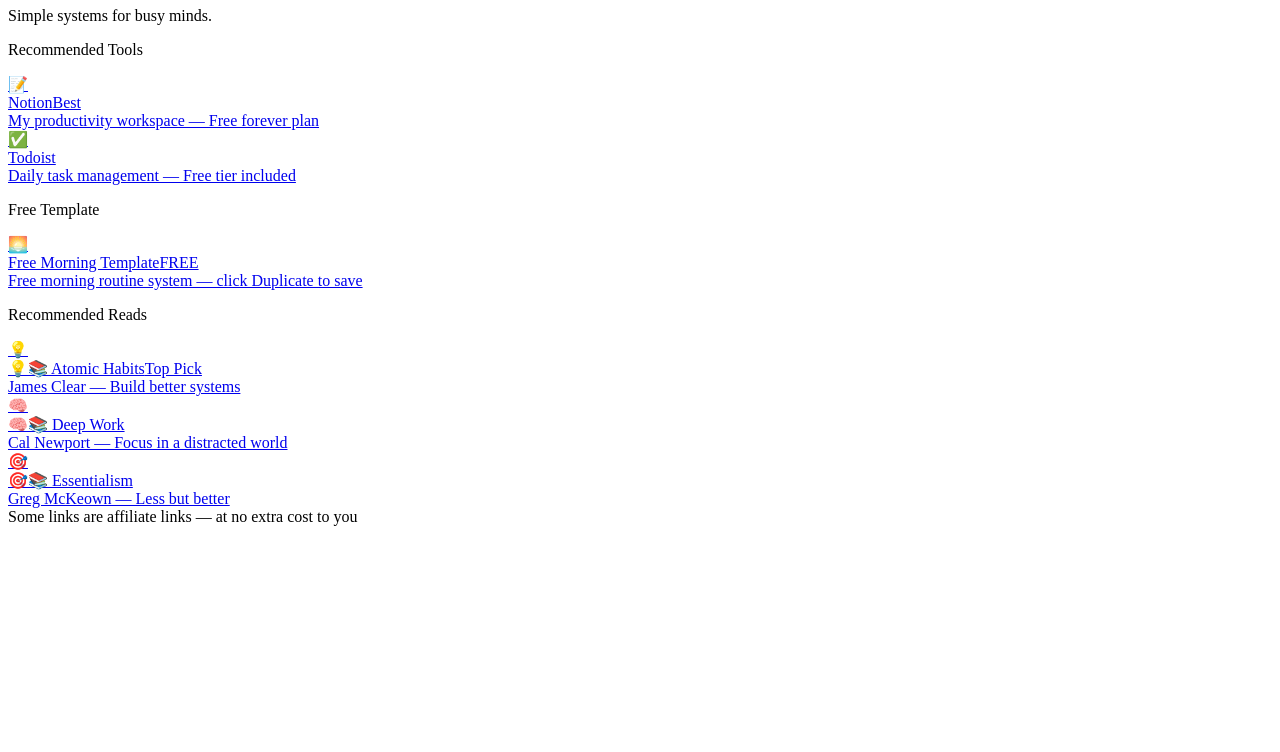
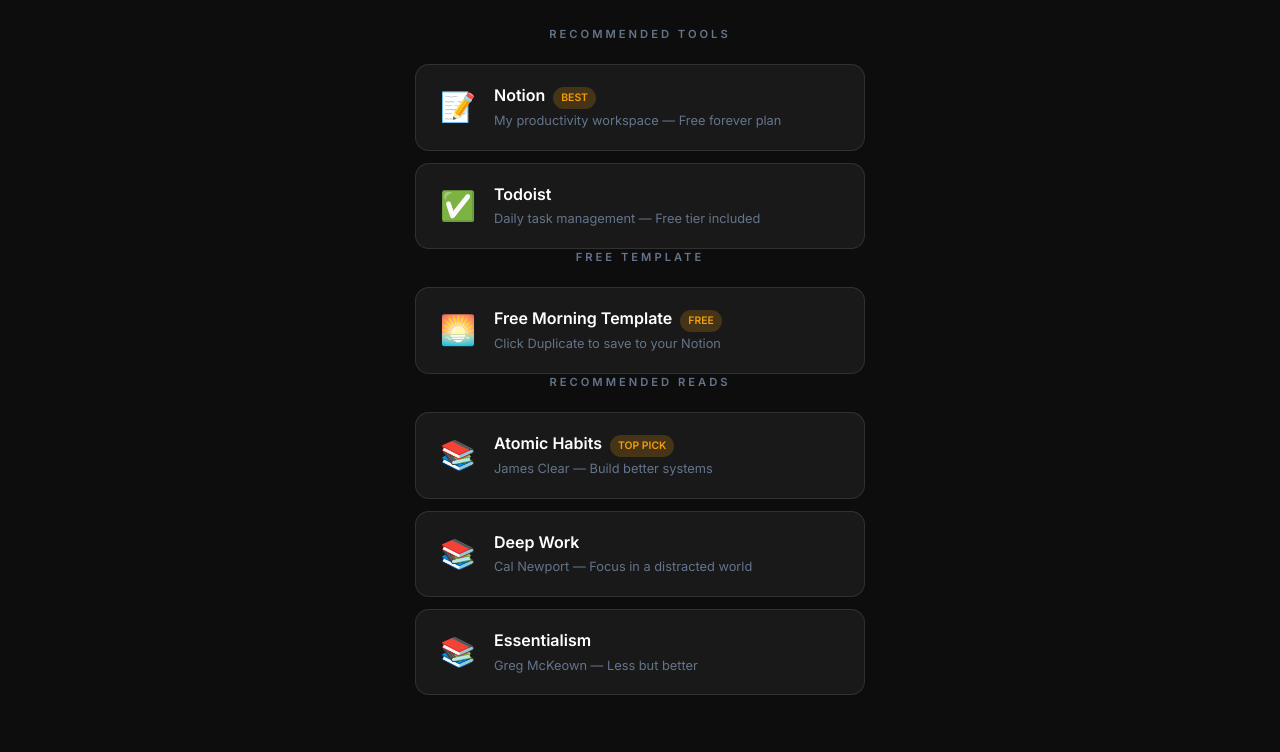
Before and after one commit to fields1work/life-systems, a plain HTML site: page index.html in a window 1280 px wide. Shown: the part 298-1050 px from the top of the page. Before the commit the page ends 832 px from the top, so only its background shows below. Drawn offline with Linux system fonts and the light colour scheme.

Commit message:
Update index.html
bug fix v2

```diff
--- a/index.html
+++ b/index.html
@@ -1,3 +1,17 @@
+<!DOCTYPE html>
+<html lang="en">
+<head>
+    <meta charset="UTF-8">
+    <meta name="viewport" content="width=device-width, initial-scale=1.0">
+    <title>Focus With Fields</title>
+    <link href="https://fonts.googleapis.com/css2?family=Inter:wght@400;600;700;800&display=swap" rel="stylesheet">
+    <style>
+        * {
+            margin: 0;
+            padding: 0;
+            box-sizing: border-box;
+        }
+
         body {
             font-family: 'Inter', -apple-system, BlinkMacSystemFont, 'Segoe UI', sans-serif;
             background: #0d0d0d;
@@ -95,16 +109,6 @@
             color: #64748b;
         }
 
-    .link-btn.coming-soon {
-        opacity: 0.6;
-        cursor: default;
-    }
-
-    .link-btn.coming-soon:hover {
-        transform: none;
-        border-color: rgba(255, 255, 255, 0.1);
-    }
-
         .badge {
             display: inline-block;
             background: rgba(245, 158, 11, 0.2);
@@ -127,14 +131,12 @@
             font-size: 0.7rem;
             color: #475569;
         }
+    </style>
+</head>
+<body>
+    <div class="container">
+        <div class="logo">⚡</div>
 
-    @media (max-width: 480px) {
-        h1 { font-size: 1.7rem; }
-        .tagline { font-size: 1rem; }
-        .link-btn { padding: 16px 18px; }
-    }
-</style>
-</head> <body> <div class="container"> <div class="logo">⚡</div>
         <h1>Focus With Fields</h1>
         <p class="tagline">Simple systems for busy minds.</p>
 
@@ -156,39 +158,43 @@
                     <div class="link-desc">Daily task management — Free tier included</div>
                 </div>
             </a>
+        </div>
 
         <p class="section-label">Free Template</p>
 
+        <div class="links">
             <a href="https://elfin-carob-adf.notion.site/Morning-Routine-System-by-Focus-With-Fields-314abf0fbfd78012bea4e21150b3ef16" class="link-btn" target="_blank" rel="noopener noreferrer">
                 <span class="link-icon">🌅</span>
                 <div class="link-content">
                     <div class="link-title">Free Morning Template<span class="badge">FREE</span></div>
-                <div class="link-desc">Free morning routine system — click Duplicate to save</div>
+                    <div class="link-desc">Click Duplicate to save to your Notion</div>
                 </div>
             </a>
+        </div>
 
         <p class="section-label">Recommended Reads</p>
 
+        <div class="links">
             <a href="https://www.amazon.com/dp/0735211299?tag=focuswithfiel-20" class="link-btn" target="_blank" rel="noopener noreferrer">
-            <span class="link-icon">💡</span>
+                <span class="link-icon">📚</span>
                 <div class="link-content">
-                <div class="link-title">💡📚 Atomic Habits<span class="badge">Top Pick</span></div>
+                    <div class="link-title">Atomic Habits<span class="badge">Top Pick</span></div>
                     <div class="link-desc">James Clear — Build better systems</div>
                 </div>
             </a>
 
             <a href="https://www.amazon.com/dp/1455586692?tag=focuswithfiel-20" class="link-btn" target="_blank" rel="noopener noreferrer">
-            <span class="link-icon">🧠</span>
+                <span class="link-icon">📚</span>
                 <div class="link-content">
-                <div class="link-title">🧠📚 Deep Work</div>
+                    <div class="link-title">Deep Work</div>
                     <div class="link-desc">Cal Newport — Focus in a distracted world</div>
                 </div>
             </a>
 
             <a href="https://www.amazon.com/dp/0804137382?tag=focuswithfiel-20" class="link-btn" target="_blank" rel="noopener noreferrer">
-            <span class="link-icon">🎯</span>
+                <span class="link-icon">📚</span>
                 <div class="link-content">
-                <div class="link-title">🎯📚 Essentialism</div>
+                    <div class="link-title">Essentialism</div>
                     <div class="link-desc">Greg McKeown — Less but better</div>
                 </div>
             </a>
@@ -198,3 +204,5 @@
             <div class="footer-note">Some links are affiliate links — at no extra cost to you</div>
         </footer>
     </div>
+</body>
+</html>
```
Lines whose indentation alone changed are shown as unchanged.
